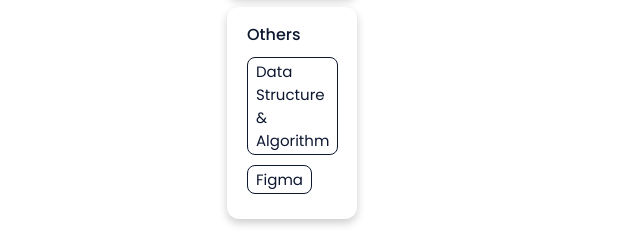
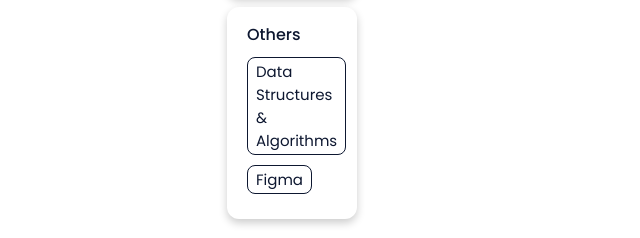
Before and after one commit to pratyul-kr/Main-Portfolio, a plain HTML site: page index.html in a window 1280 px wide. Shown: the part 2798-3036 px from the top of the page, 348-988 px from the left. Drawn offline with nearby package versions, Linux system fonts and the light colour scheme; a script that the page names is missing.

Commit message:
Update index.html
Data Structures and Algorithms

```diff
--- a/index.html
+++ b/index.html
@@ -93,7 +93,7 @@
             <div class="boxx">
                 <label class="skill-heading2">Others</label>
                 <div class="skill">
-                  <label class="boxes">Data Structure & Algorithm</label>
+                  <label class="boxes">Data Structures & Algorithms</label>
                   <label class="boxes">Figma</label>
                 </div>
             </div>
```
